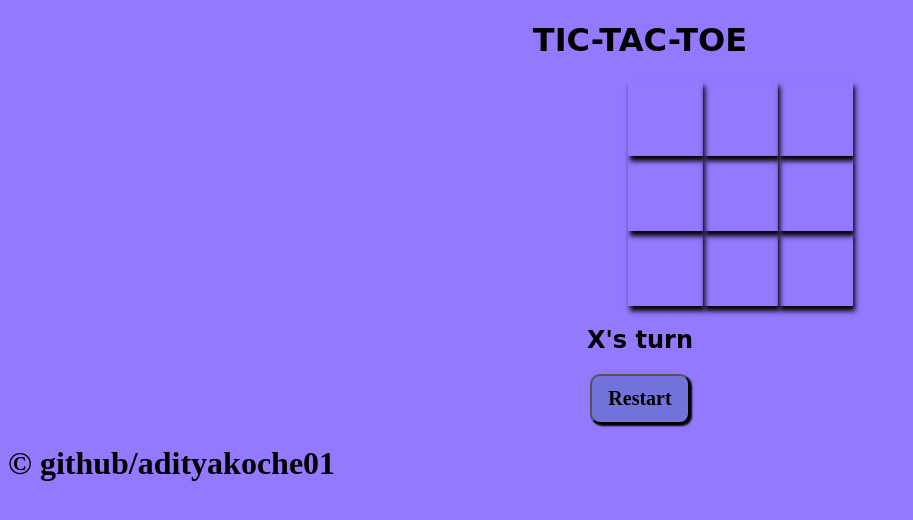
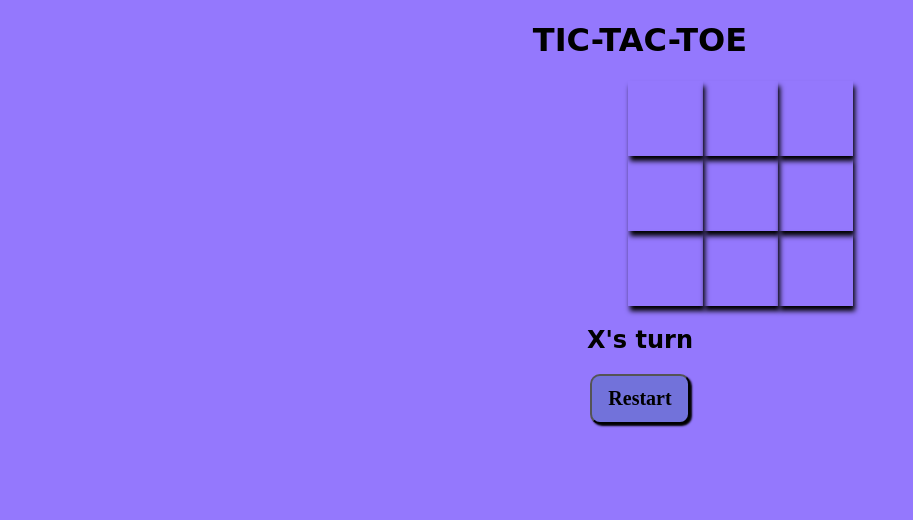
Before and after one commit to AdityaKoche01/Tic-Tac-Toe, a plain HTML site: page index.html in a window 1280 px wide. Shown: the whole page, without its empty margins (0-913 px from the left). Drawn offline with Linux system fonts and the light colour scheme.

Commit message:
Update index.html

```diff
--- a/index.html
+++ b/index.html
@@ -24,9 +24,6 @@
         <h2 id="statusText"></h2>
         <button id="restartBtn">Restart</button>
     </div>
-    <footer>
-        <h1>&copy github/adityakoche01</h1>
-    </footer>
     <script src="script.js"></script>
 </body>
 </html>
```
